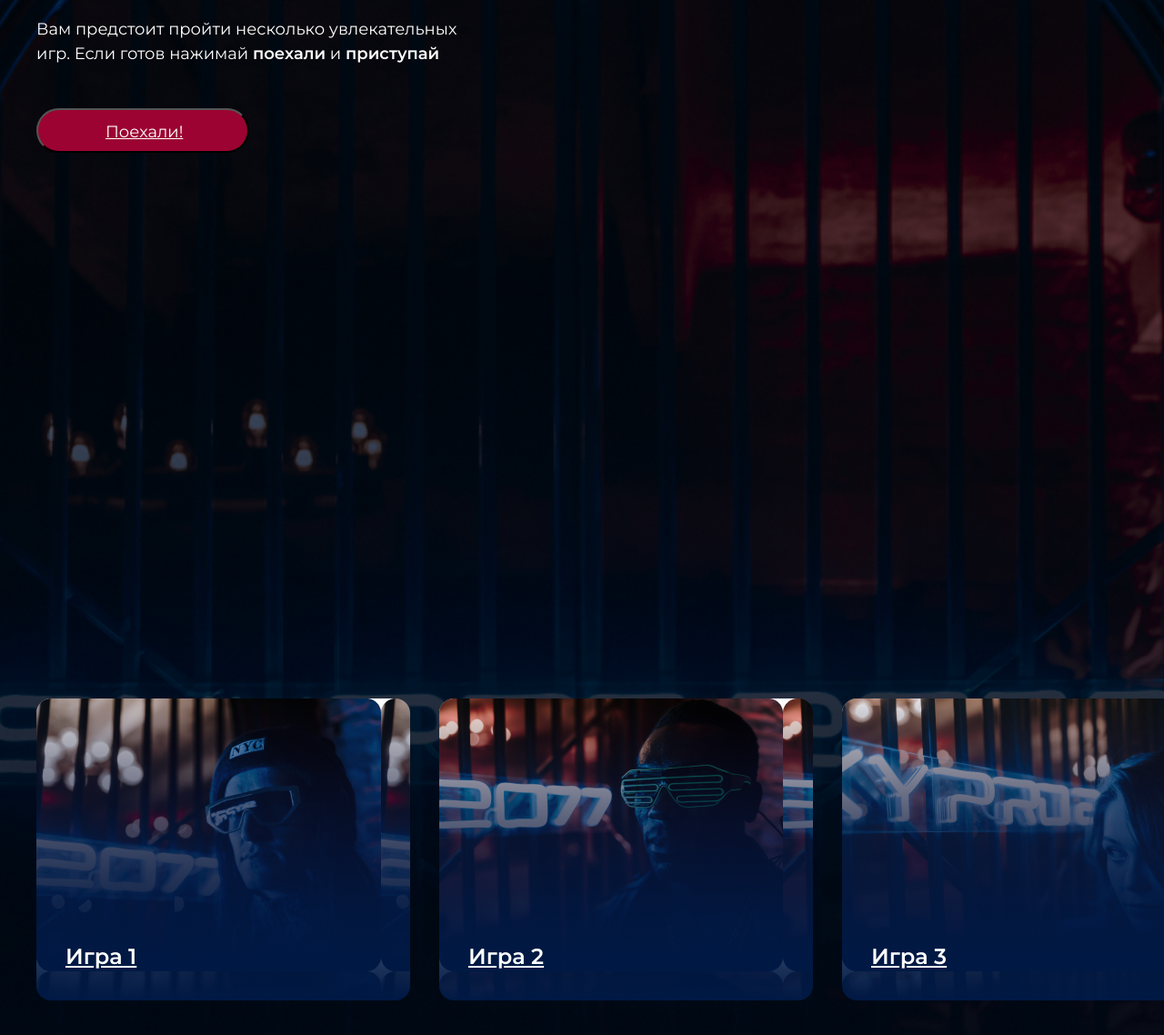
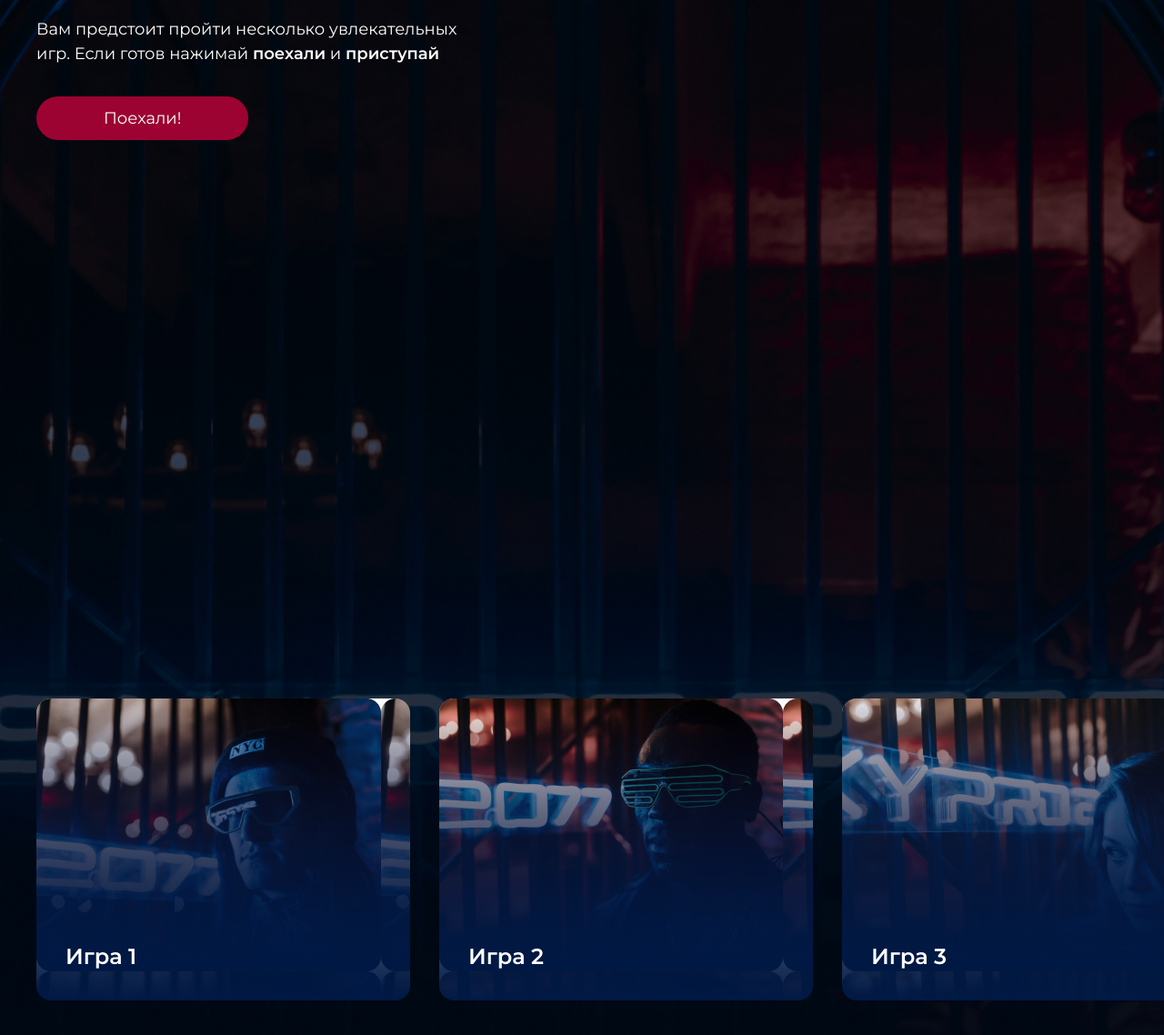
Before and after one commit to Solovyanova/HomeWork_JS, a plain HTML site: page index.html in a window 1280 px wide. Shown: the part 384-1522 px from the top of the page at 91% size. Drawn offline with Linux system fonts and the light colour scheme.

Commit message:
make corrections

```diff
--- a/index.html
+++ b/index.html
@@ -14,13 +14,14 @@
         <header class="header center">
             <h1 class="title">Добро пожаловать<br> на мой сайт !</h1>
             <h2 class="top_text">Вам предстоит пройти несколько увлекательных игр. Если готов нажимай <span>поехали</span> и <span>приступай</span></h2>
-            <button class="form_button" type="submit"><a class="a_header" href="#">Поехали!</a></button>
+            <a class="a_header" href="#">Поехали!</a>
         </header>
         <div class="for center">
-            <div class="for_item for_item_1"><a class="a_igra" href="#">Игра 1</a></div>
-            <div class="for_item for_item_2"><a class="a_igra" href="#">Игра 2</a></div>
-            <div class="for_item for_item_3"><a class="a_igra" href="#">Игра 3</a></div>
+            <a class="a_igra for_item for_item_1" href="#">Игра 1</a>
+            <a class="a_igra for_item for_item_2" href="#">Игра 2</a>
+            <a class="a_igra for_item for_item_3" href="#">Игра 3</a>
         </div>
     </div>
+
 </body>
 </html>
--- a/style.css
+++ b/style.css
@@ -46,6 +46,7 @@ body{
     font-weight: 300;
     max-width: 481px;
     max-height: 64px;
+    margin-bottom: 44px;
 }
 
 .top_text>span{
@@ -84,6 +85,16 @@ body{
     font-style: normal;
     font-weight: 400;
     line-height: normal;
+    border-width: 234.063px;
+    text-align: center;
+    text-decoration: none;
+    border-radius: 30px;
+    background: #9C0332;
+    padding: 13px 74px 13px 74px;
+}
+
+.a_header:hover{
+    background: #EB443F;
 }
 
 .for{
@@ -172,4 +183,5 @@ body{
     font-style: normal;
     font-weight: 600;
     line-height: 32px;
+    text-decoration: none;
 }
```
